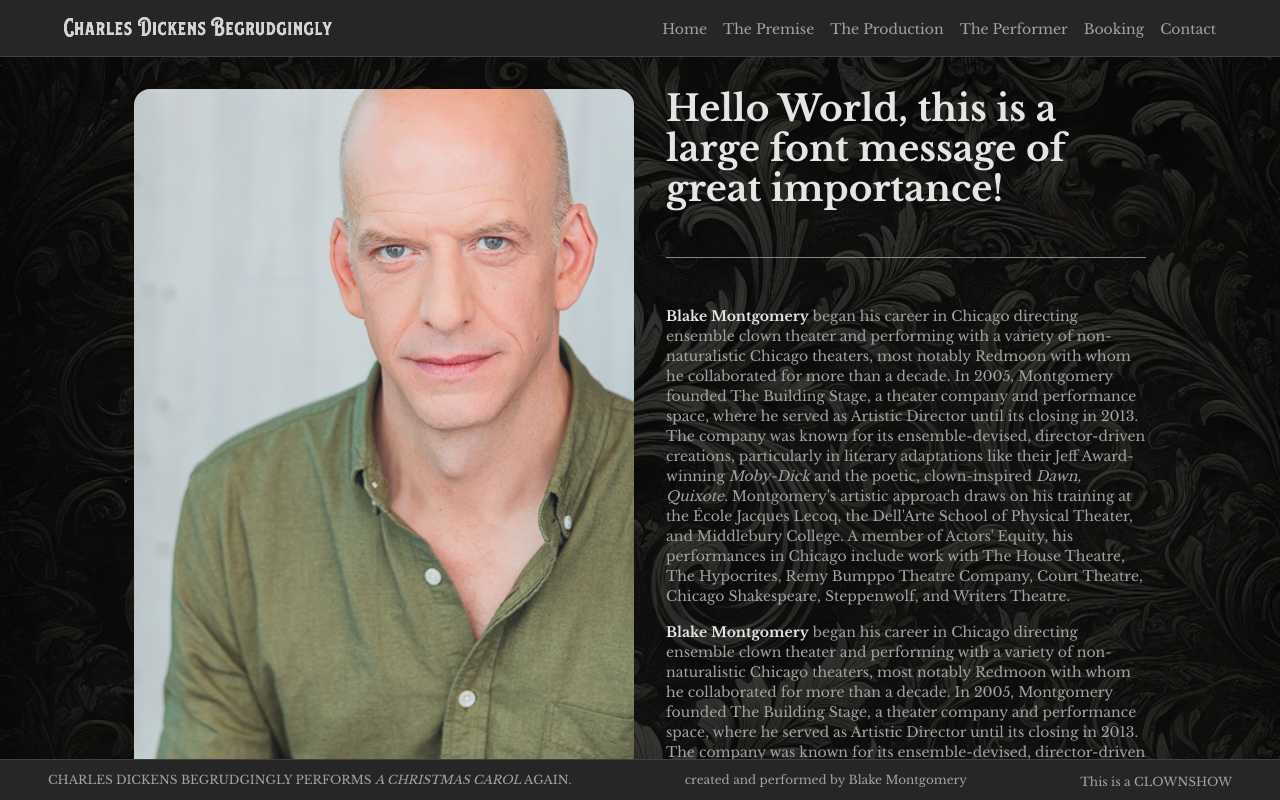
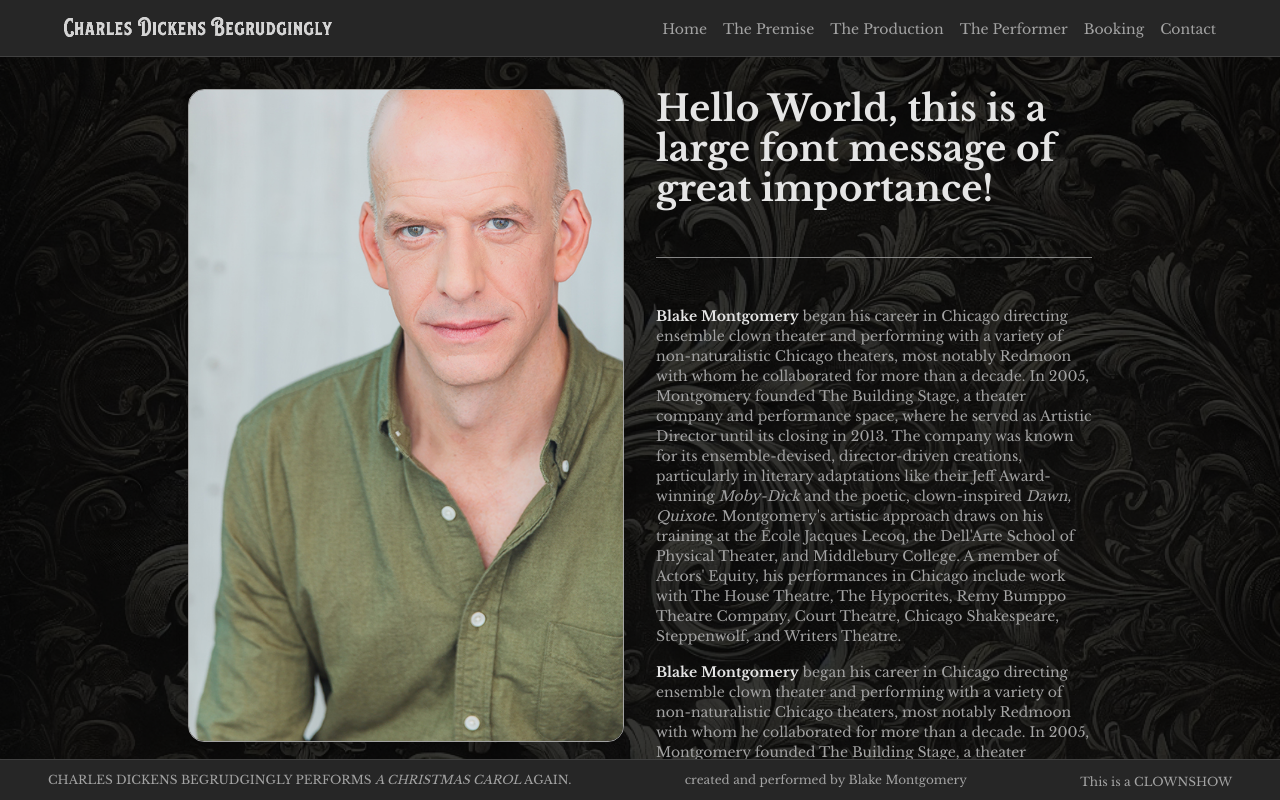
Before and after one commit to montblake/begrudgingly, a Next.js app: page /special in a window 1280 px wide. Built offline with nearby package versions, Linux system fonts and the light colour scheme.

Commit message:
More Complete Test

```diff
--- a/app/special/page.tsx
+++ b/app/special/page.tsx
@@ -2,18 +2,18 @@ import Image from "next/image";
 
 export default function Special() {
   return (
-    <main className="flex-1 overflow-y-auto bg-neutral-100/0 flex flex-col justify-start items-center md:flex-row md:justify-center md:items-start md:px-8 md:pt-4 md:pb-16">
-      <div className="p-4">
+    <main className="flex-1 overflow-y-auto bg-neutral-100/0 flex flex-col justify-start items-center md:flex-row md:justify-center md:items-start md:px-8 md:pt-4 pb-16 max-w-[1000px] mx-auto">
+      <div className="w-full p-4">
         <Image
-          className="rounded-2xl"
+          className="w-full max-w-[400px] md:max-w-[500px] mx-auto rounded-2xl drop-shadow-lg border border-neutral-400"
           src="/blake_headshot.jpg"
-          alt="Next.js logo"
+          alt="Blake Montgomery Headshot"
           width={500}
-          height={800}
+          height={655}
         />
       </div>
-      <div className="flex flex-col justify-center items-center gap-4 max-w-lg p-4">
-        <h1 className="text-4xl font-bold text-neutral-200">
+      <div className="flex flex-col justify-center items-center gap-4 w-full max-w-[500px] md:max-w-none p-4">
+        <h1 className="text-4xl font-bold text-neutral-200 text-center md:text-left">
           Hello World, this is a large font message of great importance!
         </h1>
         <hr className="w-full border-neutral-400/80 my-8" />
```
